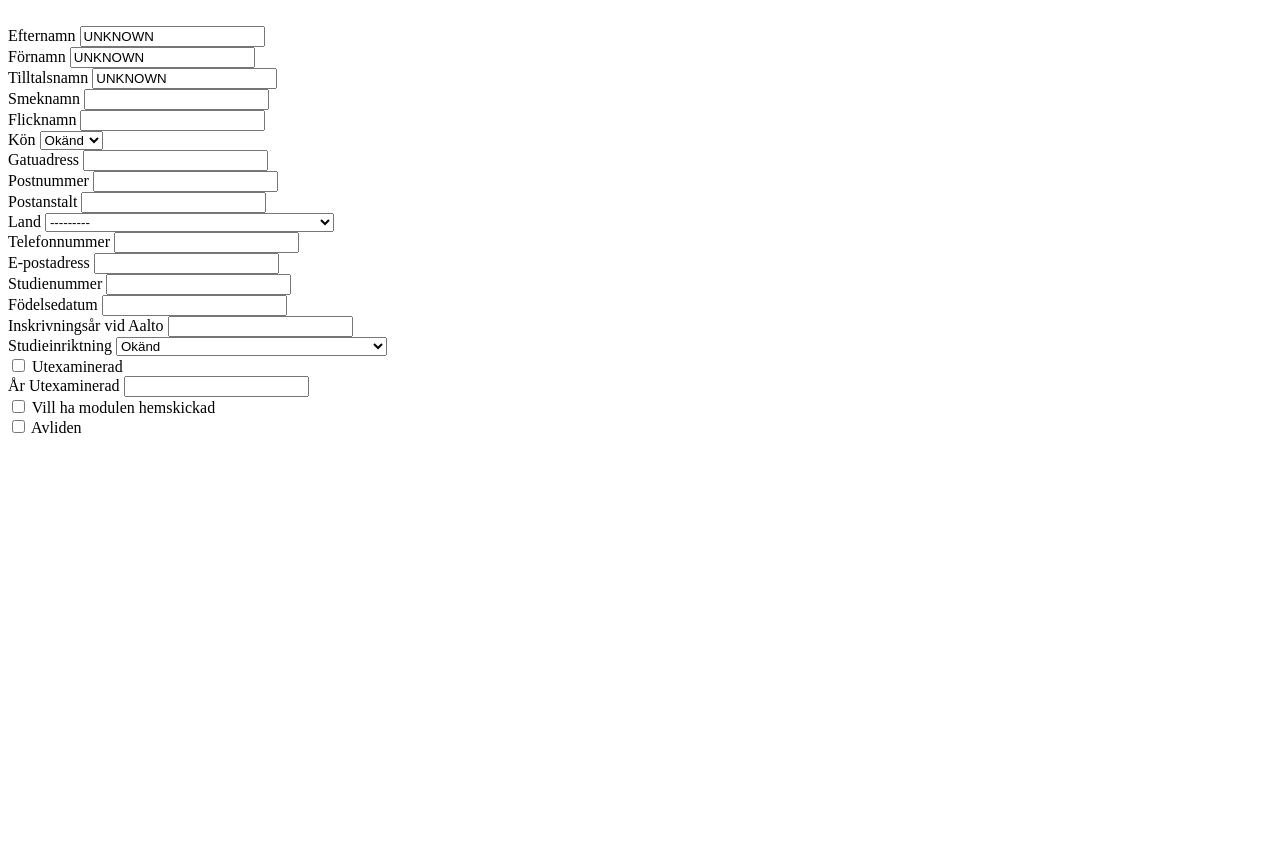
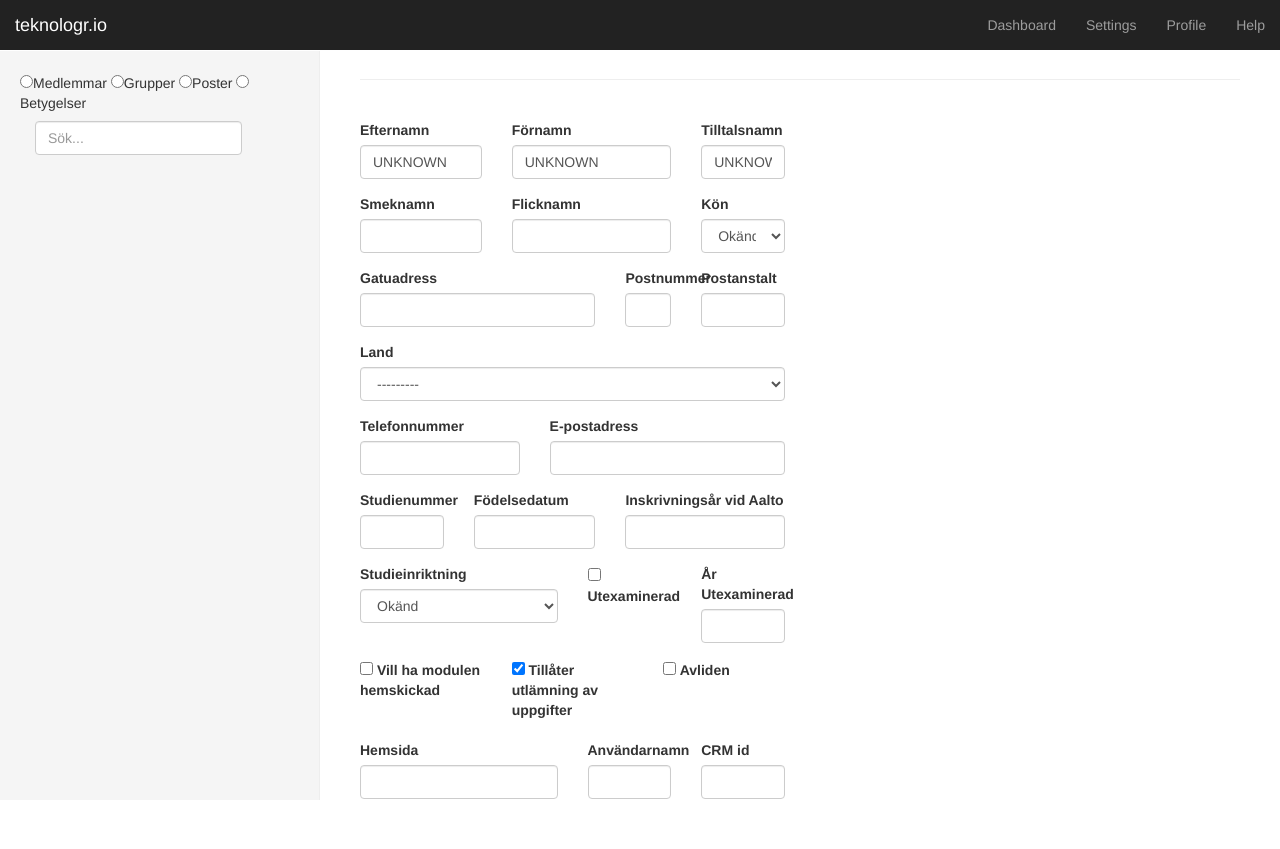
Before and after one commit to olegstikhin/teknologr.io, a Django app: template teknologr/members/templates/member.html in a window 1280 px wide. Before the commit the page ends 433 px from the top, so only its background shows below. Run offline with Django 3.2, Linux system fonts and the light colour scheme; the template is opened without the code that fills it: values that come from a table or form of the project are taken from there, others are empty; some libraries are stand-ins or nearby versions.

Commit message:
newew sidebar initial

```diff
--- a/teknologr/members/static/js/ajax.js
+++ b/teknologr/members/static/js/ajax.js
@@ -1,12 +1,4 @@
-function loadMain(category, id) {
-	$("#main").load(category + '/' + id, function(response, status, xhr){
-		if (status == "error") {
-			$("#main").html('<h1 class="page-header">Ett fel uppstod</h1>');
-		}
-	});
+function loadSide(category) {
+	//var category = $('input[type=radio][name=side]:checked').val();
+	$("#side").load("/side/" + category);
 };
-
-function loadSide() {
-	var category = $('input[type=radio][name=side]:checked').val();
-	$("#side").load("side/" + category);
-};
--- a/teknologr/members/templates/base.html
+++ b/teknologr/members/templates/base.html
@@ -53,23 +53,9 @@
     <div class="container-fluid">
         <div class="row">
         <div class="col-sm-3 col-md-3 sidebar">
-            <span>
-                <input type='radio' name='side' value='members' onchange='loadSide()' checked>Medlemmar
-                <input type='radio' name='side' value='groups' onchange='loadSide()'>Grupper
-                <input type='radio' name='side' value='functionaries' onchange='loadSide()'>Poster
-                <input type='radio' name='side' value='decorations' onchange='loadSide()'>Betygelser
-            </span>
-            <form class="navbar-form">
-                <input type="text" class="form-control" placeholder="Sök...">
-            </form>
-            <div id='side'>
-                {% block side %}
-                <form class="navbar-form">
-                <input type="text" class="form-control" placeholder="Search...">
-                </form>
-                <h3> Tree here </h3>
-                {% endblock %}
-            </div>
+            {% block side %}
+            {% include "side.html" %}
+            {% endblock %}
         </div>
         <div id='main' class="col-sm-9 col-sm-offset-3 col-md-9 col-md-offset-3 main">
             {% block main %}
@@ -84,7 +70,6 @@
     <script src="{% static "assets/js/bootstrap.min.js" %}"></script>
     <!-- IE10 viewport hack for Surface/desktop Windows 8 bug -->
     <script src="{% static "assets/js/ie10-viewport-bug-workaround.js" %}"></script>
-    <!-- teknologr js files -->
-    <script> $(document).ready(loadSide()); </script>
+
 </body>
 </html>
--- a/teknologr/members/templates/member.html
+++ b/teknologr/members/templates/member.html
@@ -1,5 +1,6 @@
+{% extends "base.html" %}
+{% block main %}
 <h1 class="page-header">{{full_name}}</h1><br>
-<div class="container">
 <div class="row form-group">
   <div class="col-sm-6">
     <form>
@@ -76,12 +77,10 @@
         </div>
       </div>
       <div class="row form-group">
-          <div class="col-sm-12">
+        <div class="col-sm-6">
           <label for="form.degree_programme.id_for_label">Studieinriktning</label>
           {{form.degree_programme}}
         </div>
-        </div>
-        <div class="row form-group">
         <div class="col-sm-3">
           <label class="form-check-label" for="form.graduated.id_for_label">
             {{form.graduated}} Utexaminerad
@@ -91,21 +90,43 @@
           <label for="form.graduated_year.id_for_label">År Utexaminerad</label>
           {{form.graduated_year}}
         </div>
-          <div class="col-sm-3">
+      </div>
+      <div class="row form-group">
+        <div class="col-sm-4">
           <label class="form-check-label" for="form.subscribed_to_modulen.id_for_label">
             {{form.subscribed_to_modulen}} Vill ha modulen hemskickad
           </label>
         </div>
-          <div class="col-sm-3 form-check">
+        <div class="col-sm-4 form-check">
+          <label class="form-check-label" for="{{form.allow_publish_info.id_for_label}}">
+            {{form.allow_publish_info}} Tillåter utlämning av uppgifter
+          </label>
+        </div>
+        <div class="col-sm-4 form-check">
           <label class="form-check-label" for="{{form.dead.id_for_label}}">
             {{form.dead}} Avliden
           </label>
         </div>
       </div>
+      <div class="row form-group">
+        <div class ="col-sm-6">
+          <label for="{{form.url.id_for_label}}">Hemsida</label>
+          {{form.url}}
+        </div>
+        <div class ="col-sm-3">
+          <label for="{{form.username.id_for_label}}">Användarnamn</label>
+          {{form.username}}
+        </div>
+        <div class ="col-sm-3">
+          <label for="{{form.crm_id.id_for_label}}">CRM id</label>
+          {{form.crm_id}}
+        </div>
+      </div>
+
     </form>
   </div>
   <div class="col-sm-6">
 
   </div>
 </div>
-</div>
+{% endblock %}
--- a/teknologr/members/templates/side.html
+++ b/teknologr/members/templates/side.html
@@ -1,5 +1,14 @@
+<span>
+    <input id="radio-members" type='radio' name='side' onchange="">Medlemmar
+    <input id="radio-groups" type='radio' name='side' onchange="loadSide('groups')">Grupper
+    <input id="radio-functionaries" type='radio' name='side' onchange="loadSide('functionaries')">Poster
+    <input id="radio-decorations" type='radio' name='side' onchange="loadSide('decorations')">Betygelser
+</span>
+<form class="navbar-form">
+    <input type="text" class="form-control" placeholder="Sök...">
+</form>
 <ul>
-	{% for obj in objects %}
-	<li><a class="side-object" href="#" onclick='loadMain( "{{category}}", "{{obj.id}}" )'>{{obj.name}}</a></li>
+	{% for obj in side %}
+	<li><a class="side-object" href="/{{category}}/{{obj.id}}">{{obj.name}}</a></li>
 	{% endfor %}
 </ul>
```
Also changed, not shown: teknologr/members/views.py (+6 -8 lines). Lines whose indentation alone changed are shown as unchanged.
